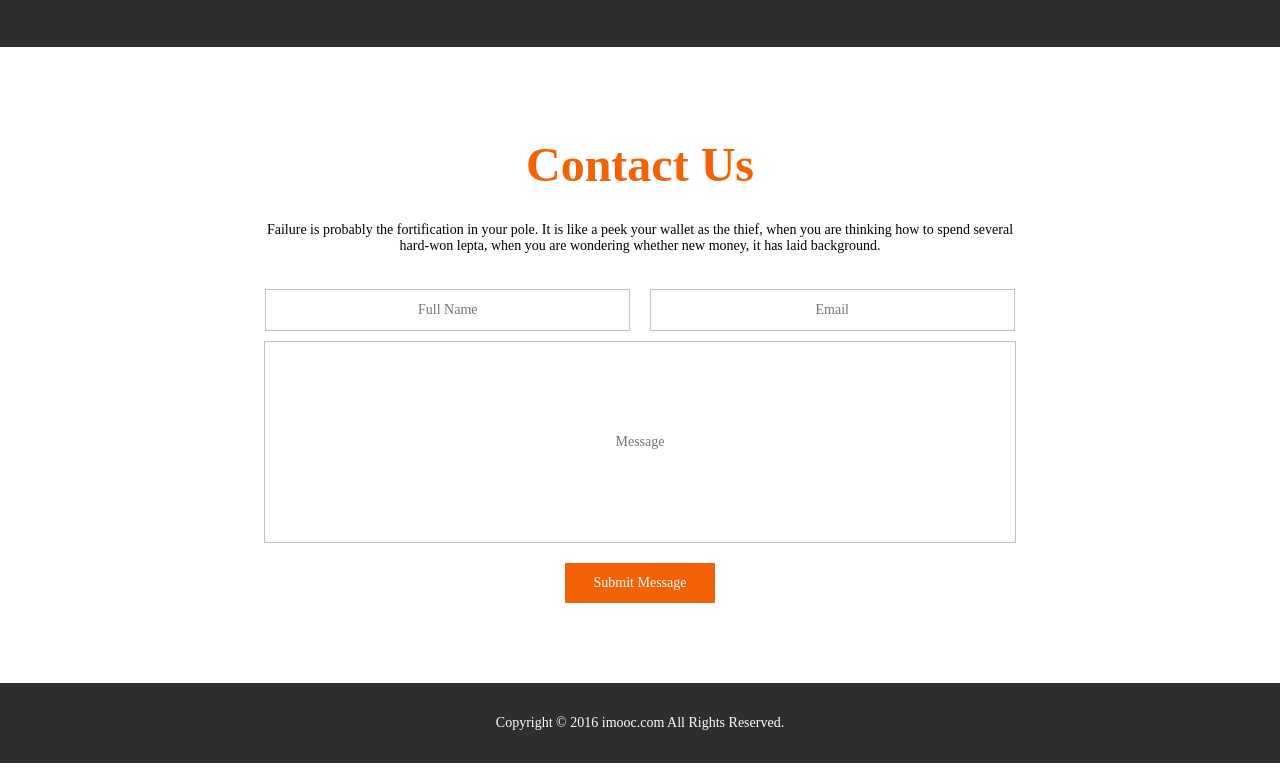
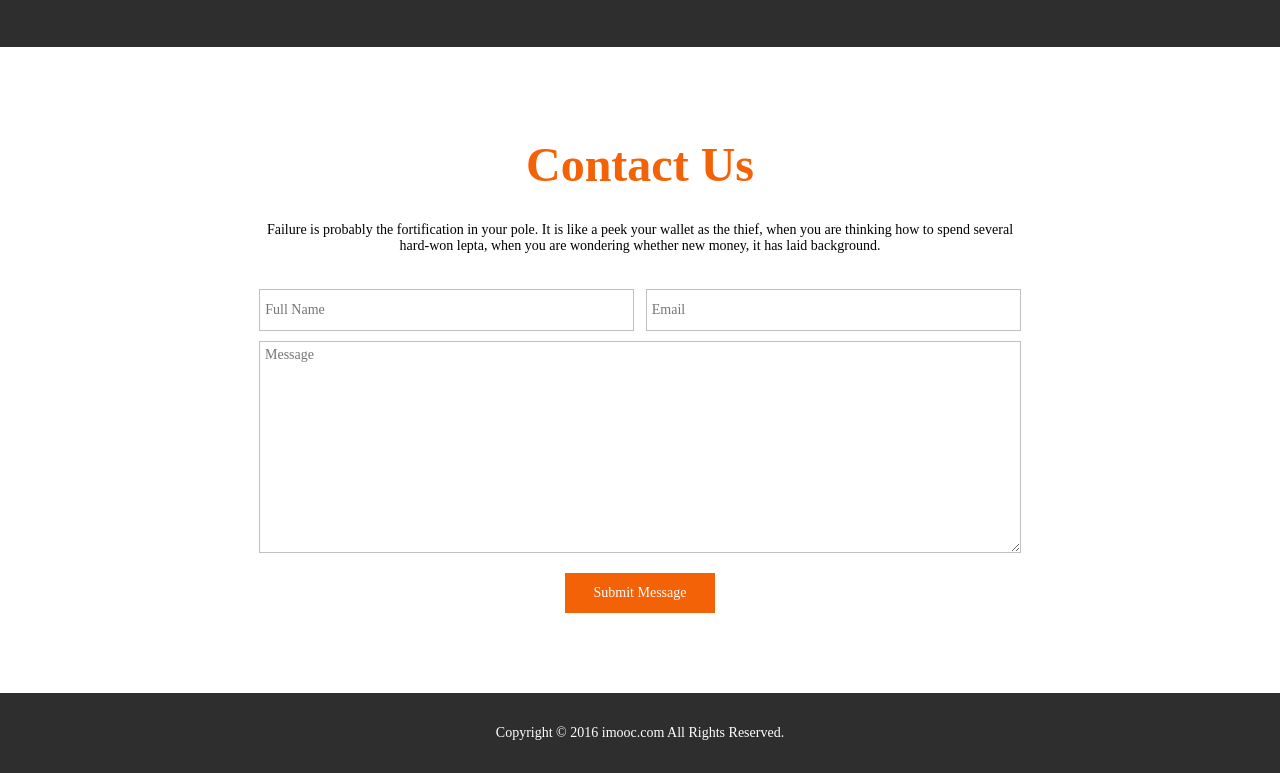
Before and after one commit to Nekosandesu/HTML5, a plain HTML site: page 4 慕课网作业题——HTML5综合布局案例/index.html in a window 1280 px wide. Shown: the part 2291-3064 px from the top of the page. Drawn offline with Linux system fonts and the light colour scheme.

Commit message:
html&css优化
1.input改为textarea标签；
2.contact us文本框和提交按钮优化。

```diff
--- a/4 慕课网作业题——HTML5综合布局案例/css/style.css
+++ b/4 慕课网作业题——HTML5综合布局案例/css/style.css
@@ -41,11 +41,11 @@ header .container nav a:hover {background-color: red;color: #2e2e2e;font-weight:
 .team .team-item .intro {width: 200px;margin-top: 10px;font-size: 0.8em;}
 
 /*contact*/
-.contact input {display: block;margin: 5px auto;border: 1px solid #C0C0C0;}
-.contact input[type=text] {margin-right: 16px;}
-.contact input[type=text], .contact input[type=email] {width: 363px;height: 40px;display: inline-block;}
-.contact input[type=textarea] {width: 750px;height: 200px;margin-top: ;}
-.contact input[type=submit] {width: 150px;height: 40px;background-color: #f46208;color: #fff;border: none;margin: 20px auto 80px;}
+.contact input, textarea {display: block;margin: 5px auto;border: 1px solid #C0C0C0;text-align: left;}
+.contact input[type=text] {margin-right: 8px;}
+.contact input[type=text], .contact input[type=email] {width: 363px;height: 40px;display: inline-block;padding: 0 5px;}
+.contact textarea {width: 750px;height: 200px;padding:5px;}
+.contact input[type=submit] {width: 150px;height: 40px;text-align: center;cursor: pointer;background-color: #f46208;color: #fff;border: none;margin: 20px auto 80px;}
 
 /*contact*/
 footer {background-color: #2e2e2e;color: #fff;height: 80px;}
--- a/4 慕课网作业题——HTML5综合布局案例/index.html
+++ b/4 慕课网作业题——HTML5综合布局案例/index.html
@@ -90,7 +90,7 @@
 		<form action="#" method="post">
 			<input type="text" placeholder="Full Name">
 			<input type="email" placeholder="Email">
-			<input type="textarea" placeholder="Message" cols="3" rols="5">
+			<textarea placeholder="Message" cols="3" rols="5"></textarea>
 			<input type="submit" value="Submit Message">
 		</form>
 	</section>
```
